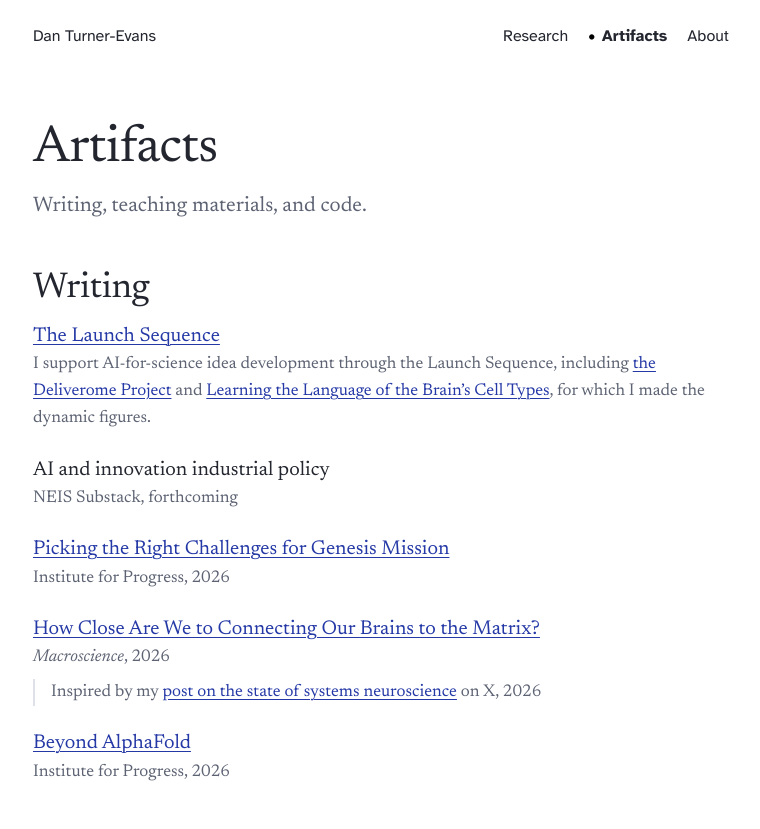
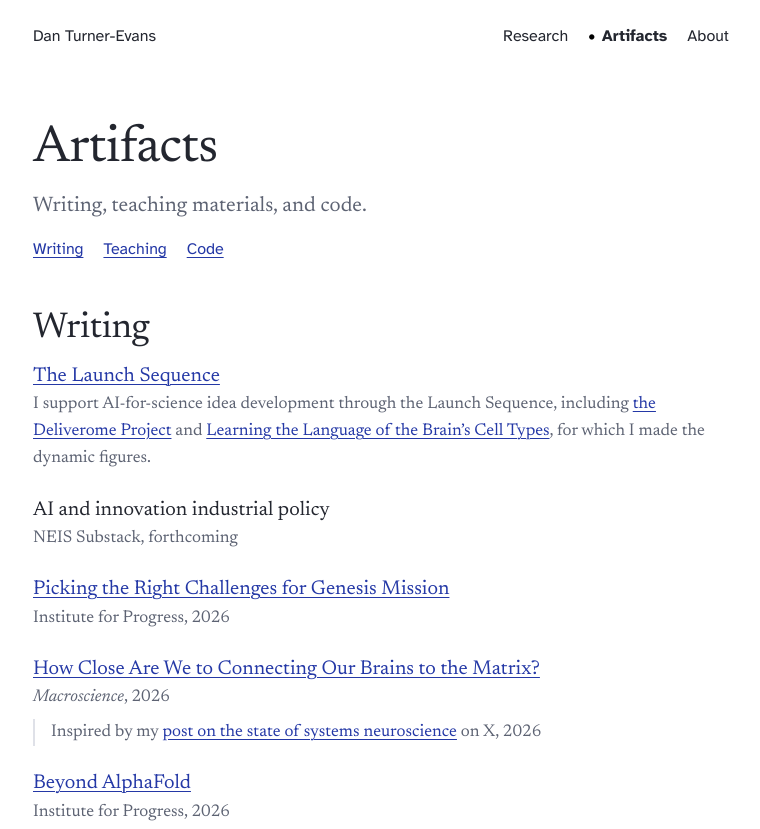
Before and after one commit to DanTurner-Evans/DanTurner-Evans.github.io, a plain HTML site: page docs/artifacts.html in a window 1280 px wide. Shown: the top 829 px of the page, without its empty margins (259-1019 px from the left). Drawn offline with Linux system fonts and the light colour scheme.

Commit message:
Add section links to the Artifacts page
Co-Authored-By: Claude Opus 5.5 <noreply@anthropic.com>

```diff
--- a/docs/artifacts.html
+++ b/docs/artifacts.html
@@ -35,8 +35,13 @@
     <div class="opening">
       <h1>Artifacts</h1>
       <p class="lede">Writing, teaching materials, and code.</p>
+      <nav class="jump" aria-label="Artifacts sections">
+        <a href="#writing">Writing</a>
+        <a href="#teaching">Teaching</a>
+        <a href="#code">Code</a>
+      </nav>
     </div>
-    <h2>Writing</h2>
+    <h2 id="writing">Writing</h2>
     <ul class="pieces">
       <li>
         <a class="title" href="https://thelaunchsequence.org/">The Launch Sequence</a>
@@ -62,14 +67,14 @@
         <span class="venue">Institute for Progress, 2026</span>
       </li>
     </ul>
-    <h2>Teaching</h2>
+    <h2 id="teaching">Teaching</h2>
     <ul class="pieces">
       <li>
         <a class="title" href="https://github.com/DanTurner-Evans/AI-for-science">AI for Science</a>
         <span class="venue">Meridian Tech Labs course for Congressional staff and staff at federal research agencies</span>
       </li>
     </ul>
-    <h2>Code</h2>
+    <h2 id="code">Code</h2>
     <p>My code and data are on <a href="https://github.com/DanTurner-Evans">GitHub</a>. Highlights:</p>
     <ul class="pieces">
       <li>
```
